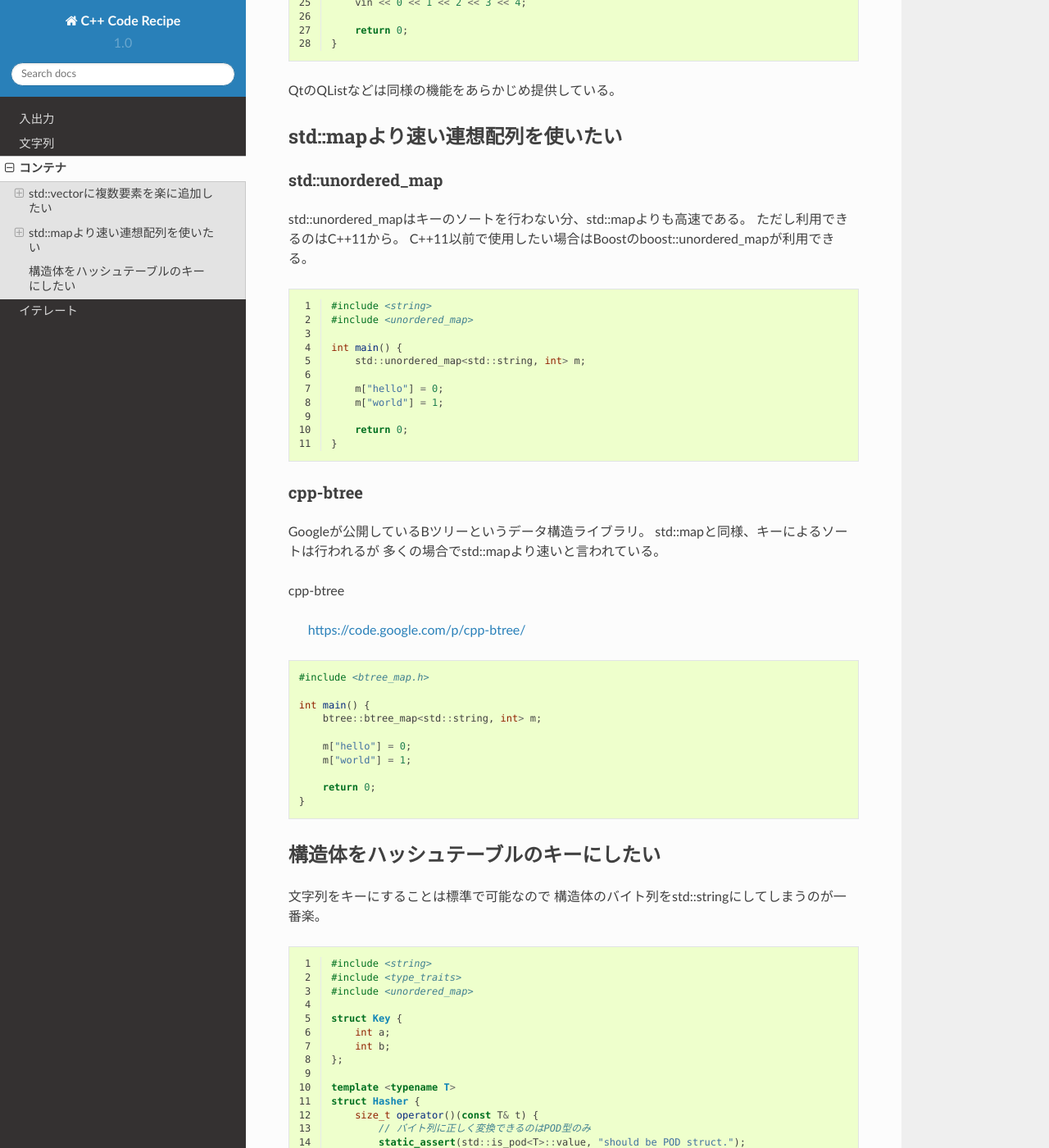
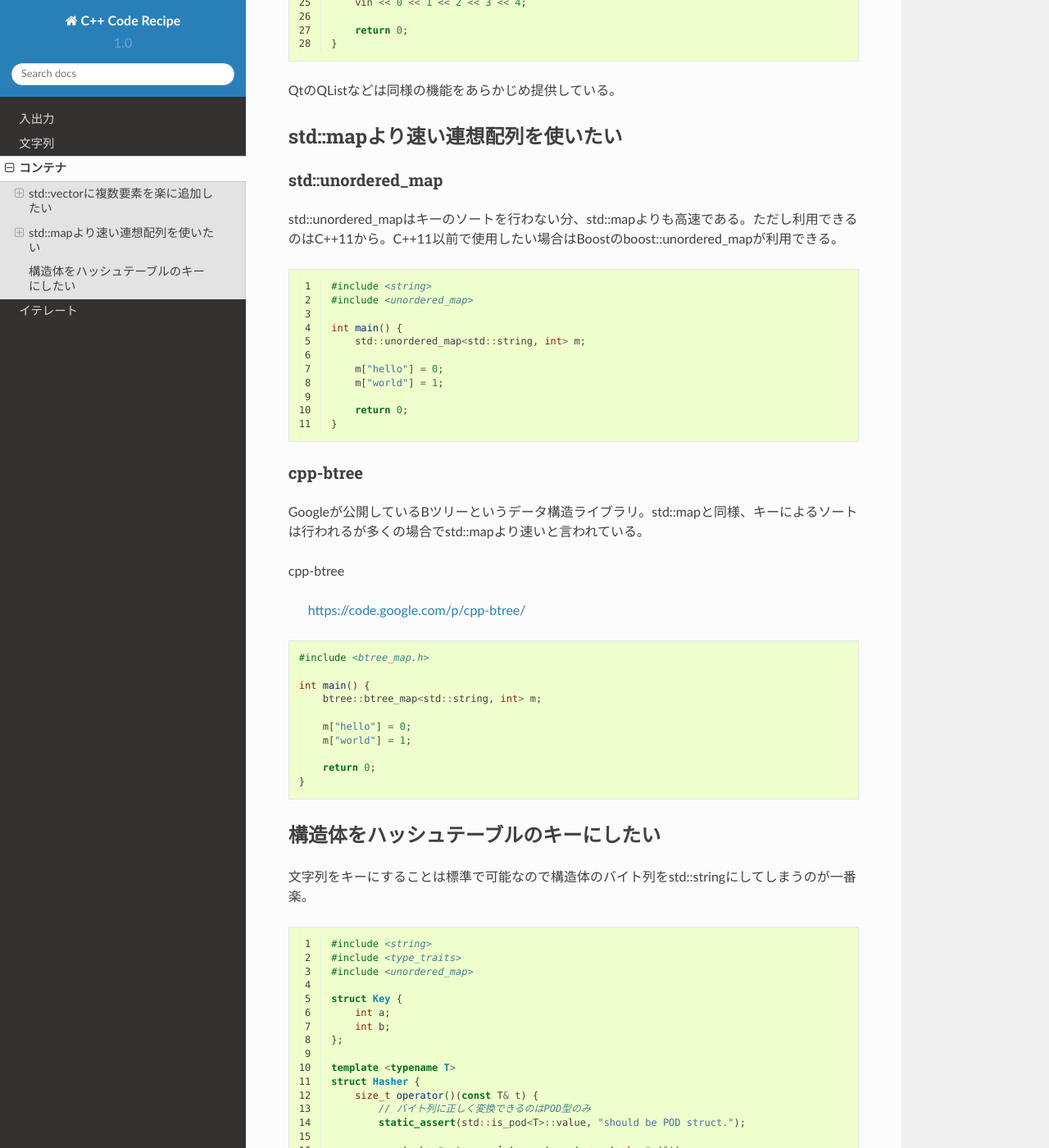
Before and after one commit to KenichiroIDA/CppCodeRecipe, a Sphinx documentation site: the page built from source/container.rst, in a window 1280 px wide and 1400 px high, scrolled down 1089 px. Shown: the whole window at 82% size. Built offline with Sphinx 7.4.7 and the Read the Docs theme 2.0.0, drawn with Linux system fonts in a browser that asks for light colours; part of the change alters nothing that is shown.

```diff
--- a/source/conf.py
+++ b/source/conf.py
@@ -19,7 +19,7 @@ import shlex
 # If extensions (or modules to document with autodoc) are in another directory,
 # add these directories to sys.path here. If the directory is relative to the
 # documentation root, use os.path.abspath to make it absolute, like shown here.
-#sys.path.insert(0, os.path.abspath('.'))
+sys.path.insert(0, os.path.abspath('.'))
 
 # -- General configuration ------------------------------------------------
 
@@ -31,6 +31,7 @@ import shlex
 # ones.
 extensions = [
     'sphinx.ext.todo',
+    'japanesesupport',
 ]
 
 # Add any paths that contain templates here, relative to this directory.
--- /dev/null
+++ b/source/japanesesupport.py
@@ -0,0 +1,15 @@
+def trunc_whitespace(app, doctree, docname):
+    from docutils.nodes import Text, paragraph
+    if not app.config.japanesesupport_trunc_whitespace:
+        return
+    for node in doctree.traverse(Text):
+        if isinstance(node.parent, paragraph):
+            newtext = node.astext()
+            for c in "\n\r\t":
+                newtext = newtext.replace(c, "")
+            newtext = newtext.strip()
+            node.parent.replace(node, Text(newtext))
+
+def setup(app):
+    app.add_config_value('japanesesupport_trunc_whitespace', True, True)
+    app.connect("doctree-resolved", trunc_whitespace)
```
